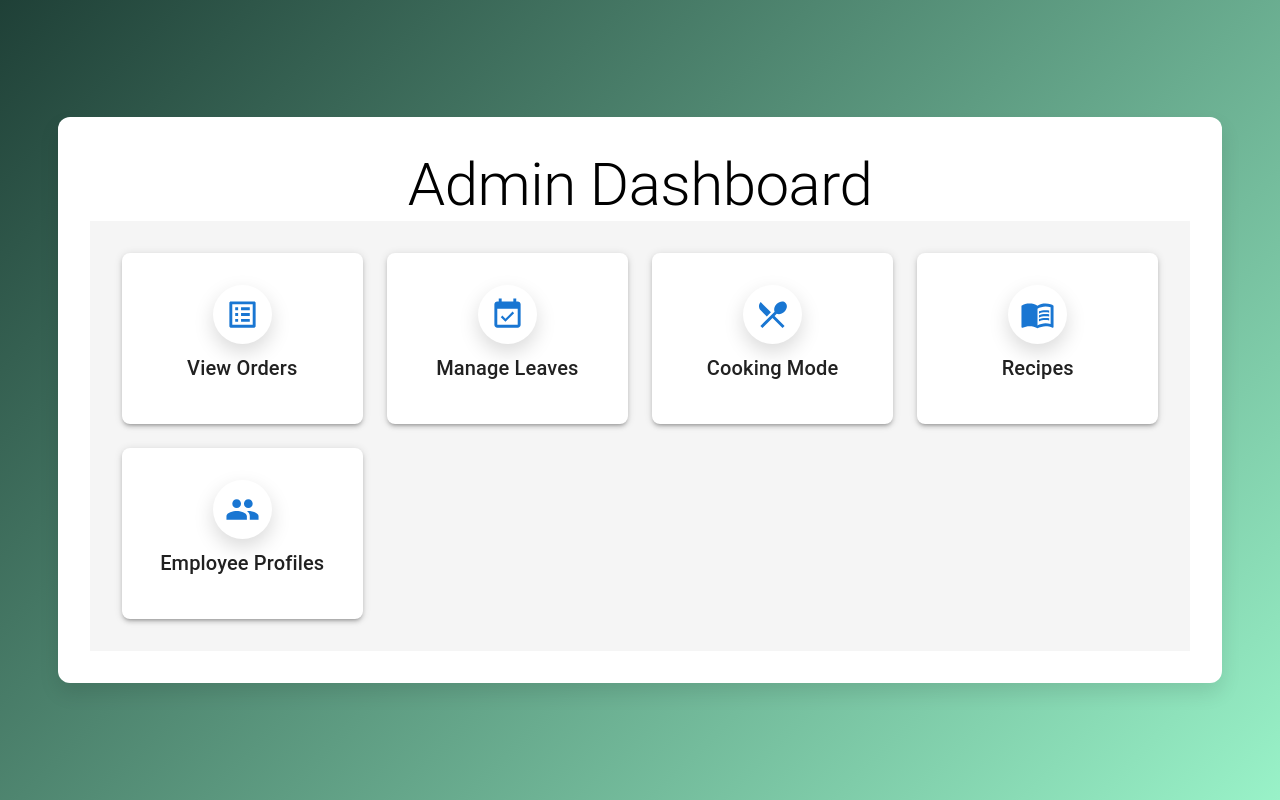
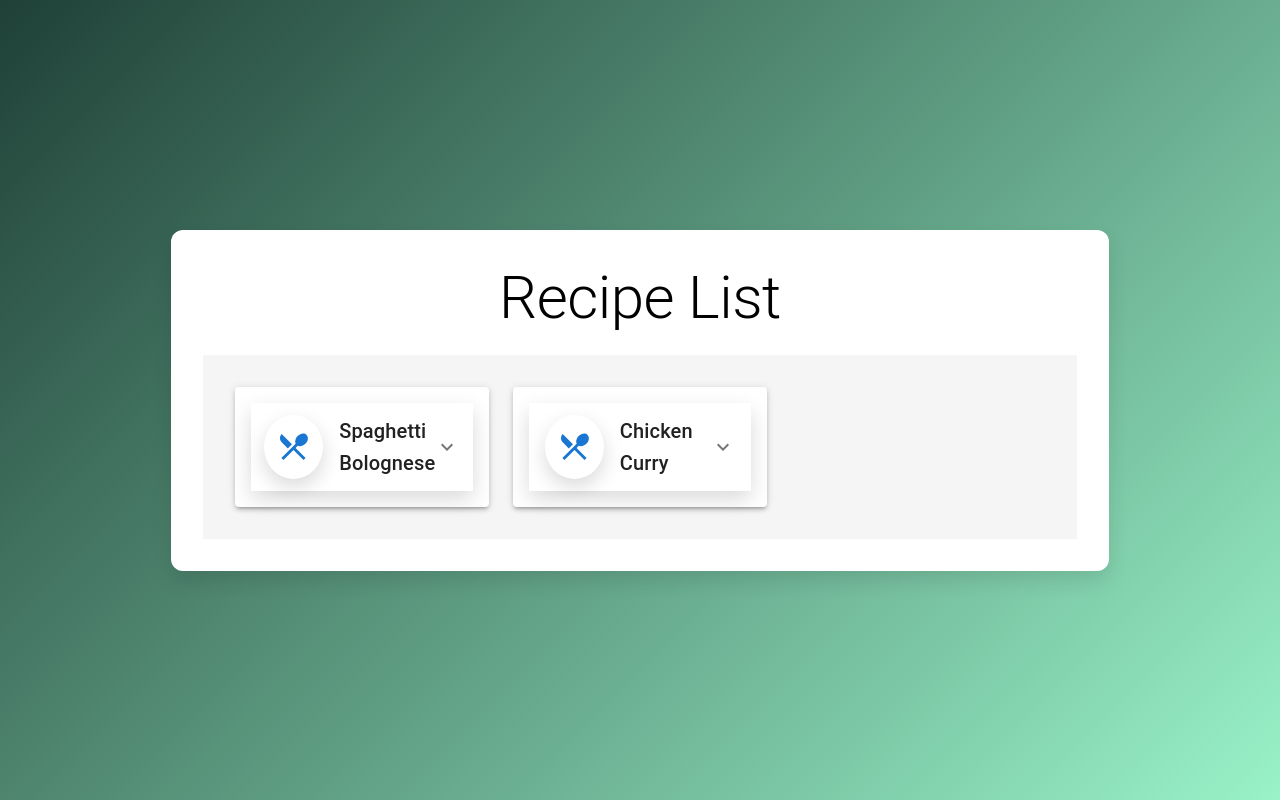
Before and after one commit to singapore2024/Team-6, a React (Vite) app in the folder vite-project/: page /recipes in a window 1280 px wide. Built offline with nearby package versions, Linux system fonts and the light colour scheme.

Commit message:
add recipe page

```diff
--- a/vite-project/package.json
+++ b/vite-project/package.json
@@ -15,7 +15,8 @@
     "@mui/icons-material": "^6.1.3",
     "@mui/material": "^6.1.3",
     "react": "^18.3.1",
-    "react-dom": "^18.3.1"
+    "react-dom": "^18.3.1",
+    "react-router-dom": "^6.26.2"
   },
   "devDependencies": {
     "@eslint/js": "^9.11.1",
--- a/vite-project/src/App.tsx
+++ b/vite-project/src/App.tsx
@@ -1,14 +1,23 @@
 import { useState } from 'react';
 import reactLogo from './assets/react.svg';
 import viteLogo from '/vite.svg';
+import { BrowserRouter as Router, Routes, Route } from "react-router-dom";
 import './App.css';
 import Dashboard from './Dashboard'; // Import your Dashboard component here
+import RecipeList from './Recipe';
 
 function App() {
   return (
-    <>
-      <Dashboard /> {/* Use the Dashboard component here */}
-    </>
+    // <>
+    //   <Dashboard /> {/* Use the Dashboard component here */}
+    // </>
+    <Router>
+      <Routes>
+        <Route path="/" element={<Dashboard />} />
+        <Route path="/recipes" element={<RecipeList />} />
+        <Route ></Route>
+      </Routes>
+    </Router>
   );
 }
 
--- a/vite-project/src/Dashboard.tsx
+++ b/vite-project/src/Dashboard.tsx
@@ -1,14 +1,16 @@
 import React from "react";
 import { Grid, Card, CardContent, Typography, Box, IconButton, colors } from "@mui/material";
 import { Star, People, RestaurantMenu, EventAvailable, ListAlt, MenuBook } from "@mui/icons-material";
+import { useNavigate } from "react-router-dom";
 
 interface DashboardCardProps {
   title: string;
   icon: React.ReactNode;
   description?: string;
+  onClick?: () => void;
 }
 
-const DashboardCard: React.FC<DashboardCardProps> = ({ title, icon, description }) => {
+const DashboardCard: React.FC<DashboardCardProps> = ({ title, icon, description, onClick }) => {
   return (
     <Card sx={{
       padding: 2,
@@ -19,7 +21,8 @@ const DashboardCard: React.FC<DashboardCardProps> = ({ title, icon, description
         boxShadow: 6
       },
       transition: 'all 0.2s ease-in-out'
-    }}>
+    }}
+    onClick={onClick}>
       <CardContent sx={{ textAlign: 'center' }}>
         <IconButton size="large" color="primary">
           {icon}
@@ -34,15 +37,23 @@ const DashboardCard: React.FC<DashboardCardProps> = ({ title, icon, description
         )}
       </CardContent>
     </Card>
+
+    // <Router>
+    //   <Switch>
+    //     <Route path="/:id" children={<Child />} />
+    //   </Switch>
+    // </Router>
   );
 };
 
 const Dashboard: React.FC = () => {
+    const navigate = useNavigate(); // React Router hook to navigate
+
     const cards = [
         { title: "View Orders", icon: <ListAlt fontSize="large" /> },
-        { title: "Manage Leaves", icon: <EventAvailable fontSize="large" /> },
-        { title: "Cooking Mode", icon: <RestaurantMenu fontSize="large" /> },
-        { title: "Recipes", icon: <MenuBook fontSize="large" /> },
+        { title: "Manage Leaves", icon: <EventAvailable fontSize="large" />, onClick: () => navigate("/leaves") },
+        { title: "Cooking Mode", icon: <RestaurantMenu fontSize="large" />  },
+        { title: "Recipes", icon: <MenuBook fontSize="large" />, onClick: () => navigate("/recipes")  },
         { title: "Employee Profiles", icon: <People fontSize="large" /> }
       ];
 
@@ -53,7 +64,7 @@ const Dashboard: React.FC = () => {
         <Grid container spacing={3}>
             {cards.map((card, index) => (
             <Grid item xs={12} sm={6} md={4} lg={3} key={index}>
-                <DashboardCard title={card.title} icon={card.icon} />
+                <DashboardCard title={card.title} icon={card.icon} onClick={card.onClick} />
             </Grid>
             ))}
         </Grid>
--- /dev/null
+++ b/vite-project/src/Recipe.tsx
@@ -0,0 +1,104 @@
+import React, { useState } from "react";
+import {
+  Grid,
+  Card,
+  CardContent,
+  Typography,
+  Box,
+  IconButton,
+  Accordion,
+  AccordionSummary,
+  AccordionDetails
+} from "@mui/material";
+import { ExpandMore, RestaurantMenu } from "@mui/icons-material";
+
+
+
+interface Recipe {
+  title: string;
+  description: string;
+  ingredients: string[];
+  steps: string[];
+}
+
+const RecipeCard: React.FC<{ recipe: Recipe }> = ({ recipe }) => {
+  return (
+    <Accordion sx={{
+      padding: 2,
+      borderRadius: 2,
+      boxShadow: 3,
+      '&:hover': {
+        transform: 'translateY(-5px)',
+        boxShadow: 6
+      },
+      transition: 'all 0.2s ease-in-out'
+    }}>
+      <AccordionSummary expandIcon={<ExpandMore />} aria-controls="recipe-content" id="recipe-header">
+        <IconButton size="large" color="primary">
+          <RestaurantMenu fontSize="large" />
+        </IconButton>
+        <Typography variant="h6" sx={{ marginLeft: 2 }}>
+          {recipe.title}
+        </Typography>
+      </AccordionSummary>
+      <AccordionDetails>
+        <Typography variant="body2" color="text.secondary">
+          {recipe.description}
+        </Typography>
+        <Typography variant="subtitle1" sx={{ marginTop: 2 }}>
+          Ingredients:
+        </Typography>
+        <ul>
+          {recipe.ingredients.map((ingredient, index) => (
+            <li key={index}>{ingredient}</li>
+          ))}
+        </ul>
+        <Typography variant="subtitle1" sx={{ marginTop: 2 }}>
+          Steps:
+        </Typography>
+        <ol>
+          {recipe.steps.map((step, index) => (
+            <li key={index}>{step}</li>
+          ))}
+        </ol>
+      </AccordionDetails>
+    </Accordion>
+  );
+};
+
+const RecipeList: React.FC = () => {
+  const recipes: Recipe[] = [
+    {
+      title: "Spaghetti Bolognese",
+      description: "A classic Italian pasta dish with a rich meat sauce.",
+      ingredients: ["Pasta", "Minced beef", "Tomato sauce", "Garlic", "Onion", "Olive oil"],
+      steps: ["Cook pasta", "Prepare sauce", "Serve together"]
+    },
+    {
+      title: "Chicken Curry",
+      description: "A flavorful and spicy chicken curry with coconut milk.",
+      ingredients: ["Chicken", "Coconut milk", "Curry powder", "Garlic", "Onion", "Tomato"],
+      steps: ["Prepare ingredients", "Cook chicken", "Add curry sauce", "Simmer"]
+    }
+    // Add more recipes here
+  ];
+
+  return (
+    <>
+      <Typography variant="h2" color="black" gutterBottom>
+        Recipe List
+      </Typography>
+      <Box sx={{ padding: 4, backgroundColor: '#f5f5f5' }}>
+        <Grid container spacing={3}>
+          {recipes.map((recipe, index) => (
+            <Grid item xs={12} sm={6} md={4} key={index}>
+              <RecipeCard recipe={recipe} />
+            </Grid>
+          ))}
+        </Grid>
+      </Box>
+    </>
+  );
+};
+
+export default RecipeList;
```
Also changed, not shown: 1 other file (tests, documents, lock files or other folders).
